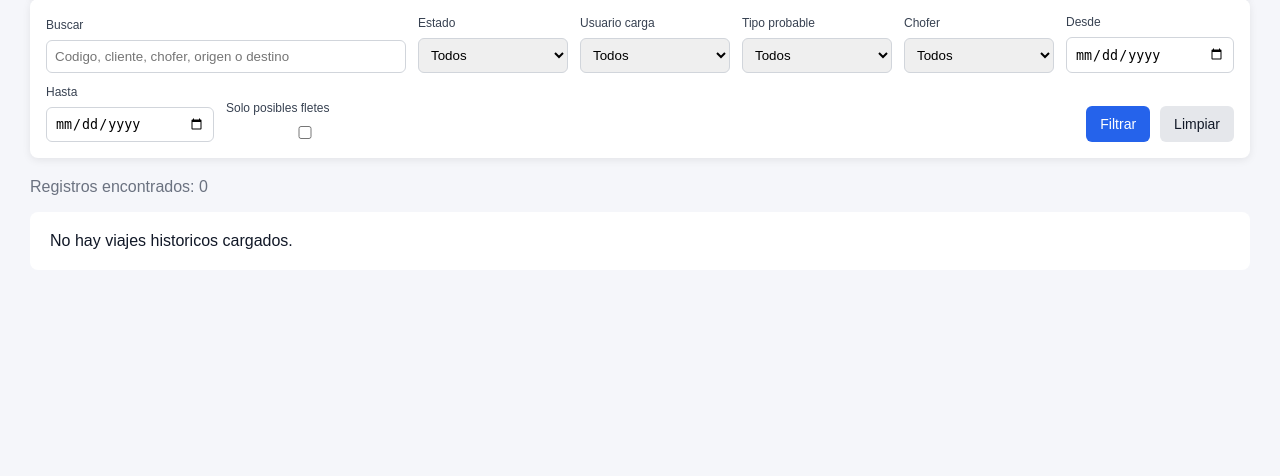
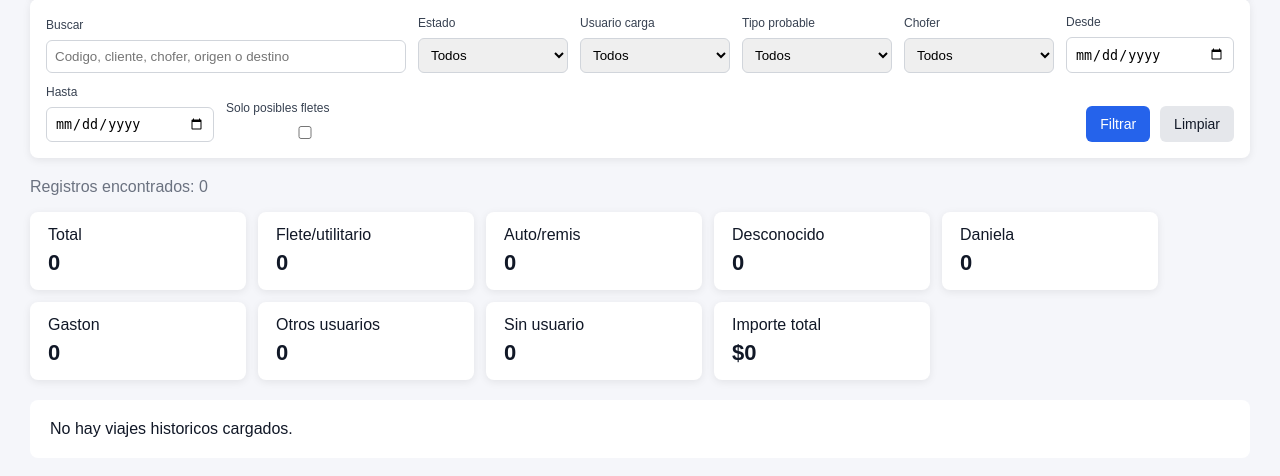
Before and after one commit to herreragustin/sistema-fletes, a Django app: page /sistema-anterior/viajes/ in a window 1280 px wide. Shown: the part 233-709 px from the top of the page. Run offline with Django 5.2, Linux system fonts and the light colour scheme; data that the repository does not hold is empty.

Commit message:
Agrego resumen de historicos filtrados

```diff
--- a/importadores/templates/importadores/lista_viajes_historicos.html
+++ b/importadores/templates/importadores/lista_viajes_historicos.html
@@ -66,6 +66,18 @@
 
 <p class="muted">Registros encontrados: {{ total }}</p>
 
+<div class="resumen-total">
+    <div><span>Total</span><strong>{{ resumen.total }}</strong></div>
+    <div><span>Flete/utilitario</span><strong>{{ resumen.flete_utilitario }}</strong></div>
+    <div><span>Auto/remis</span><strong>{{ resumen.auto_remis }}</strong></div>
+    <div><span>Desconocido</span><strong>{{ resumen.desconocido }}</strong></div>
+    <div><span>Daniela</span><strong>{{ resumen.daniela }}</strong></div>
+    <div><span>Gaston</span><strong>{{ resumen.gaston }}</strong></div>
+    <div><span>Otros usuarios</span><strong>{{ resumen.otros_usuarios }}</strong></div>
+    <div><span>Sin usuario</span><strong>{{ resumen.sin_usuario }}</strong></div>
+    <div><span>Importe total</span><strong>${{ resumen.importe_total|miles_punto }}</strong></div>
+</div>
+
 {% if page_obj.object_list %}
 <div class="tabla-scroll">
 <table>
--- a/importadores/views.py
+++ b/importadores/views.py
@@ -1,5 +1,5 @@
 from django.core.paginator import Paginator
-from django.db.models import Q
+from django.db.models import Q, Sum
 from django.shortcuts import get_object_or_404, render
 
 from .dbf import DBFError, DBFTable
@@ -139,10 +139,12 @@ def lista_viajes_historicos(request):
     if fecha_hasta:
         viajes = viajes.filter(fecha__lte=fecha_hasta)
 
+    resumen = _build_resumen_historico(viajes)
     page_obj = _paginate(request, viajes.order_by("-fecha", "-hora", "-codigo_legacy"), 40)
     return render(request, "importadores/lista_viajes_historicos.html", {
         "page_obj": page_obj,
         "total": viajes.count(),
+        "resumen": resumen,
         "estados": ViajeHistorico.ESTADO_VIAJE,
         "tipos_probables": ViajeHistorico.TIPO_PROBABLE,
         "filtros_usuario": _filtros_usuario(),
@@ -207,10 +209,12 @@ def lista_reservas_historicas(request):
     if fecha_hasta:
         reservas = reservas.filter(fecha__lte=fecha_hasta)
 
+    resumen = _build_resumen_historico(reservas)
     page_obj = _paginate(request, reservas.order_by("-fecha", "-hora", "-codigo_legacy"), 40)
     return render(request, "importadores/lista_reservas_historicas.html", {
         "page_obj": page_obj,
         "total": reservas.count(),
+        "resumen": resumen,
         "estados": ReservaHistorica.ESTADO_RESERVA,
         "tipos_probables": ReservaHistorica.TIPO_PROBABLE,
         "filtros_usuario": _filtros_usuario(),
@@ -333,3 +337,19 @@ def _filtros_usuario():
         ("otros", "Otros"),
         ("sin_dato", "Sin dato"),
     ]
+
+
+def _build_resumen_historico(queryset):
+    total = queryset.count()
+    usuarios_base = queryset.exclude(usuario_carga="").exclude(usuario_carga__isnull=True)
+    return {
+        "total": total,
+        "flete_utilitario": queryset.filter(tipo_probable="flete_utilitario").count(),
+        "auto_remis": queryset.filter(tipo_probable="auto_remis").count(),
+        "desconocido": queryset.filter(tipo_probable="desconocido").count(),
+        "daniela": queryset.filter(usuario_carga__iexact="DANIELA").count(),
+        "gaston": queryset.filter(usuario_carga__iexact="GASTON").count(),
+        "otros_usuarios": usuarios_base.exclude(usuario_carga__iexact="DANIELA").exclude(usuario_carga__iexact="GASTON").count(),
+        "sin_usuario": queryset.filter(Q(usuario_carga="") | Q(usuario_carga__isnull=True)).count(),
+        "importe_total": queryset.aggregate(total_importe=Sum("importe"))["total_importe"] or 0,
+    }
```
Also changed, not shown: docs/estado_actual.md (+1 -0 lines), importadores/templates/importadores/lista_reservas_historicas.html (+12 -0 lines).
